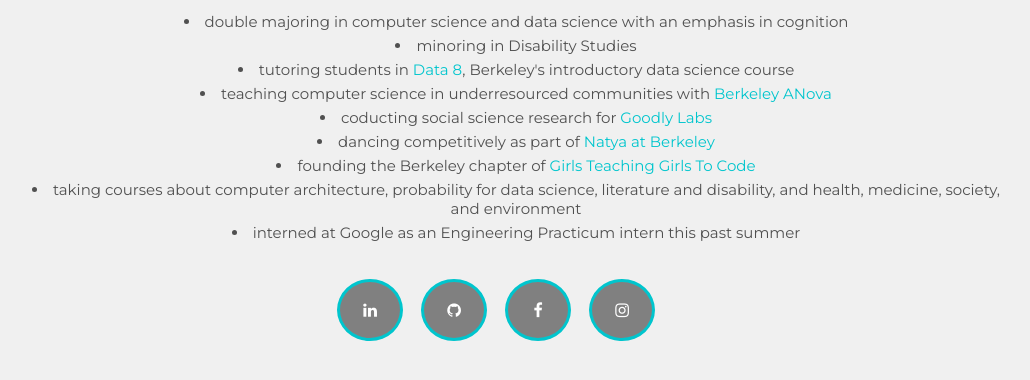
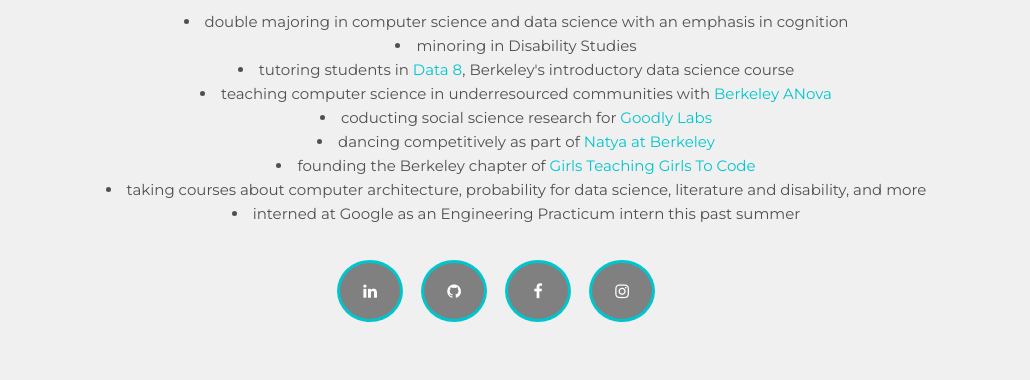
Before and after one commit to pratibha99/pratibha99.github.io, a plain HTML site: page index.html in a window 1280 px wide. Shown: the part 236-616 px from the top of the page, without its empty margins (144-1174 px from the left). Drawn offline with Linux system fonts and the light colour scheme.

Commit message:
Update index.html

```diff
--- a/index.html
+++ b/index.html
@@ -28,7 +28,7 @@
 				  <li>coducting social science research for <a class = "orglink" target="_blank" href="https://goodlylabs.org/">Goodly Labs</a></li>
 				  <li>dancing competitively as part of <a class = "orglink" target="_blank" href="https://www.facebook.com/natyaatberkeley/">Natya at Berkeley</a></li>
           <li>founding the Berkeley chapter of <a class = "orglink" target="_blank" href="http://www.girlsteachinggirlstocode.org/index.html">Girls Teaching Girls To Code</a></li>
-          <li>taking courses about computer architecture, probability for data science, literature and disability, and health, medicine, society, and environment</li>
+          <li>taking courses about computer architecture, probability for data science, literature and disability, and more</li>
 				  <li>interned at Google as an Engineering Practicum intern this past summer</li>
 				</ul>
 				</div>
```
